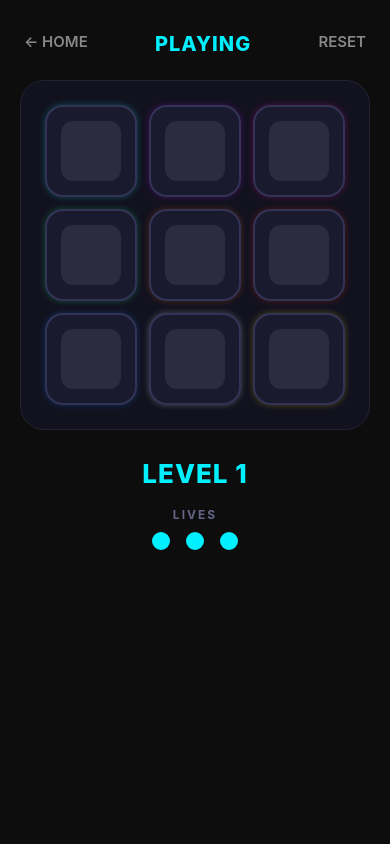
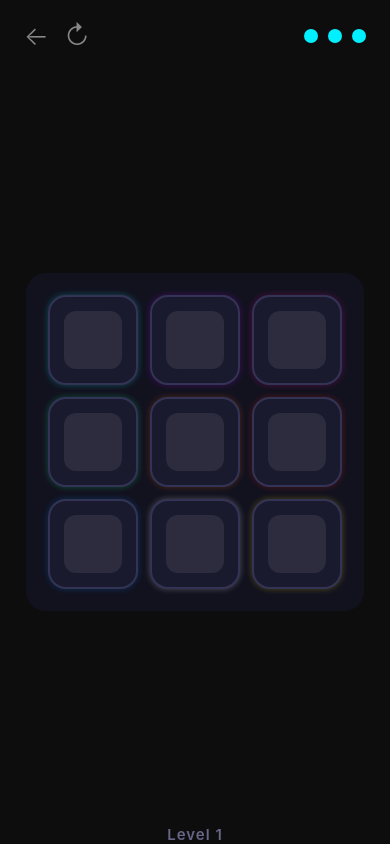
Before and after one commit to moadh704/neurox, a React Native app: screen /Home in a window 390 px wide. Both pictures are taken after a click on the element 195 px from the left and 221 px from the top of the page. Built offline with nearby package versions, Linux system fonts and the light colour scheme.

Commit message:
design: clean minimal Arrows-style Game screen (dark)

```diff
--- a/src/screens/GameScreen.tsx
+++ b/src/screens/GameScreen.tsx
@@ -17,15 +17,15 @@ type GameRouteProp = RouteProp<RootStackParamList, 'Game'>;
 type NavProp = NativeStackNavigationProp<RootStackParamList>;
 
 const GRID_SIZE = 3;
-const TILE_SIZE = 92;
+const TILE_SIZE = 90;
 const MAX_LIVES = 3;
 
 const CLASSIC_PROGRESS_KEY = '@neurox_classic_level';
 
 const getFlashTiming = (level: number) => {
-  if (level <= 5) return { flashDuration: 360, gap: 130 };
-  if (level <= 12) return { flashDuration: 240, gap: 85 };
-  return { flashDuration: 140, gap: 50 };
+  if (level <= 5) return { flashDuration: 380, gap: 140 };
+  if (level <= 12) return { flashDuration: 260, gap: 90 };
+  return { flashDuration: 160, gap: 60 };
 };
 
 export default function GameScreen() {
@@ -82,7 +82,7 @@ export default function GameScreen() {
     setSequence(newSeq);
     setLevel(currentLevel);
     setLives(MAX_LIVES);
-    await new Promise(r => setTimeout(r, 180));
+    await new Promise(r => setTimeout(r, 200));
     await playSequence(newSeq, currentLevel);
   }, [level, playSequence]);
 
@@ -92,12 +92,12 @@ export default function GameScreen() {
         try {
           const saved = await AsyncStorage.getItem(CLASSIC_PROGRESS_KEY);
           const startLevel = saved ? parseInt(saved) : 1;
-          setTimeout(() => startNewRound(startLevel), 280);
+          setTimeout(() => startNewRound(startLevel), 300);
         } catch {
-          setTimeout(() => startNewRound(1), 280);
+          setTimeout(() => startNewRound(1), 300);
         }
       } else {
-        setTimeout(() => startNewRound(1), 280);
+        setTimeout(() => startNewRound(1), 300);
       }
     };
     init();
@@ -123,7 +123,7 @@ export default function GameScreen() {
           setGameState('playing');
           setIsProcessing(false);
         }
-      }, 480);
+      }, 500);
       return;
     }
 
@@ -136,7 +136,7 @@ export default function GameScreen() {
         setGameState('idle');
         setIsProcessing(false);
         startNewRound(level + 1);
-      }, 620);
+      }, 650);
     }
   }, [gameState, isProcessing, userInput, sequence, startNewRound, loseLife, lives, level]);
 
@@ -149,7 +149,7 @@ export default function GameScreen() {
     setLevel(1);
     setIsProcessing(false);
     setLives(MAX_LIVES);
-    setTimeout(() => startNewRound(1), 180);
+    setTimeout(() => startNewRound(1), 200);
   };
 
   const renderLives = () => {
@@ -160,10 +160,7 @@ export default function GameScreen() {
             key={index}
             style={[
               styles.lifeDot,
-              {
-                backgroundColor: index < lives ? '#00f0ff' : '#1a1a2e',
-                borderColor: index < lives ? '#00f0ff' : '#333355',
-              },
+              { backgroundColor: index < lives ? '#00f0ff' : '#222233' }
             ]}
           />
         ))}
@@ -198,30 +195,34 @@ export default function GameScreen() {
   return (
     <SafeAreaView style={styles.safeArea}>
       <View style={styles.container}>
+        {/* Top Bar - very minimal like Arrows */}
         <View style={styles.topBar}>
-          <TouchableOpacity onPress={() => navigation.goBack()}>
-            <Text style={styles.backText}>← HOME</Text>
-          </TouchableOpacity>
-          <Text style={styles.statusText}>
-            {gameState === 'gameOver' ? 'GAME OVER' : gameState.toUpperCase()}
-          </Text>
-          <TouchableOpacity onPress={resetGame}>
-            <Text style={styles.resetText}>RESET</Text>
-          </TouchableOpacity>
+          <View style={styles.topLeft}>
+            <TouchableOpacity onPress={() => navigation.goBack()}>
+              <Text style={styles.topIcon}>←</Text>
+            </TouchableOpacity>
+            <TouchableOpacity onPress={resetGame} style={{ marginLeft: 16 }}>
+              <Text style={styles.topIcon}>↻</Text>
+            </TouchableOpacity>
+          </View>
+
+          {/* Lives on the right */}
+          <View style={styles.topRight}>
+            {renderLives()}
+          </View>
         </View>
 
-        <View style={styles.gridContainer}>{renderGrid()}</View>
+        {/* Grid - centered and clean */}
+        <View style={styles.gridWrapper}>
+          <View style={styles.gridContainer}>{renderGrid()}</View>
+        </View>
 
-        <Text style={styles.levelText}>LEVEL {level}</Text>
-
-        <View style={styles.livesSection}>
-          <Text style={styles.livesLabel}>LIVES</Text>
-          {renderLives()}
-        </View>
+        {/* Level indicator - minimal */}
+        <Text style={styles.levelText}>Level {level}</Text>
 
         {gameState === 'gameOver' && (
           <TouchableOpacity style={styles.retryButton} onPress={resetGame}>
-            <Text style={styles.retryText}>TRY AGAIN</Text>
+            <Text style={styles.retryText}>Try Again</Text>
           </TouchableOpacity>
         )}
       </View>
@@ -231,53 +232,43 @@ export default function GameScreen() {
 
 const styles = StyleSheet.create({
   safeArea: { flex: 1, backgroundColor: '#0D0D0D' },
-  container: { flex: 1, alignItems: 'center', paddingTop: 32 },
+  container: { flex: 1, alignItems: 'center', paddingTop: 20 },
   topBar: {
     width: '100%',
     flexDirection: 'row',
     justifyContent: 'space-between',
     paddingHorizontal: 24,
-    marginBottom: 24,
+    marginBottom: 40,
   },
-  backText: { color: '#888888', fontSize: 15, fontWeight: '600' },
-  statusText: { color: '#00f0ff', fontSize: 20, fontWeight: '800', letterSpacing: 1 },
-  resetText: { color: '#888888', fontSize: 15, fontWeight: '600' },
+  topLeft: { flexDirection: 'row', alignItems: 'center' },
+  topRight: { flexDirection: 'row', alignItems: 'center' },
+  topIcon: { color: '#888888', fontSize: 26, fontWeight: '300' },
+  gridWrapper: { flex: 1, justifyContent: 'center', alignItems: 'center' },
   gridContainer: {
     backgroundColor: '#12121F',
-    padding: 18,
-    borderRadius: 24,
-    borderWidth: 1,
-    borderColor: '#222233',
+    padding: 16,
+    borderRadius: 20,
   },
   row: { flexDirection: 'row' },
   levelText: {
-    color: '#00f0ff',
-    fontSize: 26,
-    fontWeight: '800',
-    marginTop: 28,
+    color: '#666688',
+    fontSize: 15,
+    fontWeight: '600',
+    marginTop: 32,
     letterSpacing: 1,
   },
-  livesSection: { marginTop: 18, alignItems: 'center' },
-  livesLabel: {
-    color: '#666688',
-    fontSize: 12,
-    fontWeight: '700',
-    letterSpacing: 2,
-    marginBottom: 10,
-  },
-  livesContainer: { flexDirection: 'row', gap: 16 },
+  livesContainer: { flexDirection: 'row', gap: 10 },
   lifeDot: {
-    width: 18,
-    height: 18,
-    borderRadius: 9,
-    borderWidth: 2.5,
+    width: 14,
+    height: 14,
+    borderRadius: 7,
   },
   retryButton: {
-    marginTop: 36,
+    marginTop: 40,
     backgroundColor: '#00f0ff',
-    paddingHorizontal: 48,
-    paddingVertical: 16,
-    borderRadius: 32,
+    paddingHorizontal: 44,
+    paddingVertical: 14,
+    borderRadius: 28,
   },
-  retryText: { color: '#000000', fontSize: 18, fontWeight: '800' },
+  retryText: { color: '#000000', fontSize: 17, fontWeight: '700' },
 });
```
